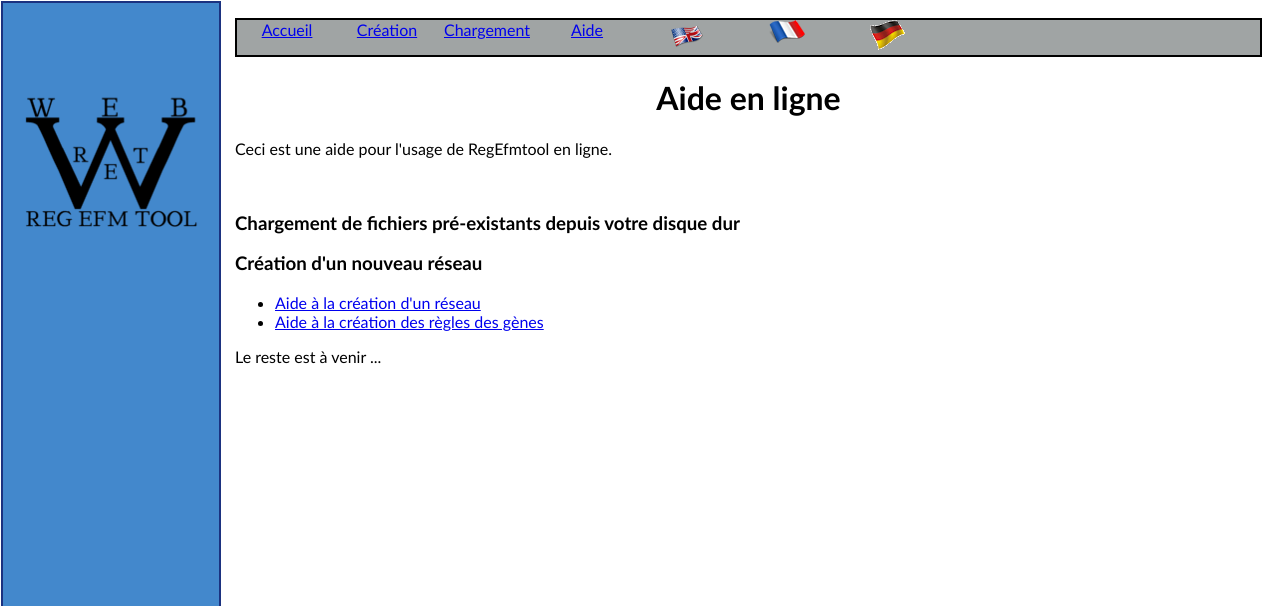
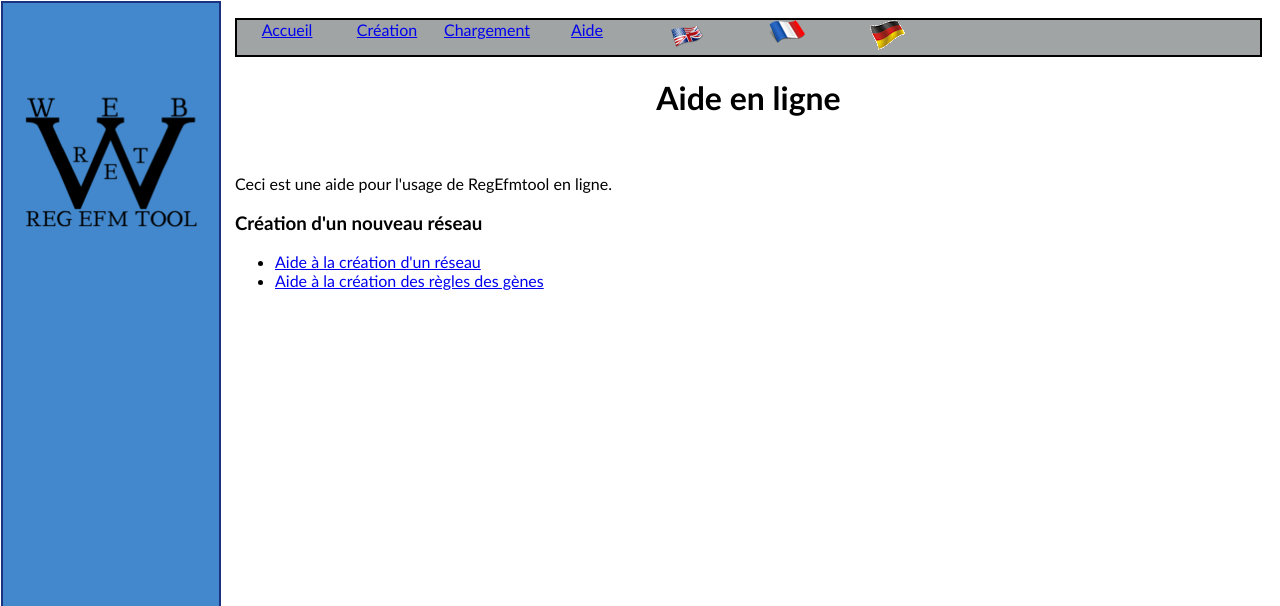
Before and after one commit to bioinfocttj/CPR, a PHP site: page /help.php in a window 1280 px wide. Shown: the top 606 px of the page. Run offline with PHP 8.4, Linux system fonts and the light colour scheme; some libraries are stand-ins or nearby versions.

Commit message:
modif help

```diff
--- a/WRET/help.php
+++ b/WRET/help.php
@@ -37,15 +37,14 @@
 		<div id="loadBody">
 			<h1><?php echo TXT_HELP_TITLE; ?></h1>
 		</div>
+		<br/>
+		<p><?php echo TXT_HELP_INTRO; ?> </p>
 
-		<p><?php echo TXT_HELP_INTRO; ?> </p>
-		</br>
-		<h3><?php echo TXT_HELP_FILES_LOAD; ?></h3>
 	   	<h3><?php echo TXT_HELP_FILES_CREATE; ?></h3>
 			<ul>
 				<li><a href="help_create.php">		<?php echo TXT_HELP_CREATION; ?> 	</a></li>
 				<li><a href="help_rules.php">		<?php echo TXT_HELP_GENERULES; ?> 	</a></li>
 			</ul>
-		<p><?php echo TXT_HELP_SUITE; ?></p>
+
 	</body>
 </html>
--- a/WRET/languages/de_lang.php
+++ b/WRET/languages/de_lang.php
@@ -190,11 +190,9 @@ define('TXT_OPTIONS_EFM_AUTO_T_2', "Nein ");
 
 define('TXT_HELP_TITLE', "Online-Hilfe");
 define('TXT_HELP_INTRO', "Dies ist eine Beihilfe für die Verwendung von Online-RegEfmtool.");
-define('TXT_HELP_FILES_LOAD', "Lädt vorhandene Dateien von Ihrer Festplatte");
 define('TXT_HELP_FILES_CREATE', "Schaffung von neuen metabolische Netzwerk");
 define('TXT_HELP_CREATION', "Aide à la création d'un réseau");
 define('TXT_HELP_GENERULES', "Aide à la création des règles des gènes");
-define('TXT_HELP_SUITE', "Der Rest kommt ...");
 
 //---------------------------------------------------------
 //help_rule.php
--- a/WRET/languages/en_lang.php
+++ b/WRET/languages/en_lang.php
@@ -191,11 +191,9 @@ define('TXT_OPTIONS_EFM_AUTO_T_2', "No ");
 
 define('TXT_HELP_TITLE', "Online help");
 define('TXT_HELP_INTRO', " This is an aid for the use of online RegEfmtool.");
-define('TXT_HELP_FILES_LOAD', "Loading preexisting files from your hard drive");
 define('TXT_HELP_FILES_CREATE', "Create a new network");
 define('TXT_HELP_CREATION', "Help to create a new network");
 define('TXT_HELP_GENERULES', "Help to create the gene rules");
-define('TXT_HELP_SUITE', "The rest is coming ...");
 
 //---------------------------------------------------------
 //help_rule.php
--- a/WRET/languages/fr_lang.php
+++ b/WRET/languages/fr_lang.php
@@ -192,11 +192,9 @@ define('TXT_OPTIONS_EFM_AUTO_T_2', "Non ");
 
 define('TXT_HELP_TITLE', "Aide en ligne");
 define('TXT_HELP_INTRO', " Ceci est une aide pour l'usage de RegEfmtool en ligne.");
-define('TXT_HELP_FILES_LOAD', "Chargement de fichiers pré-existants depuis votre disque dur");
 define('TXT_HELP_FILES_CREATE', "Création d'un nouveau réseau");
 define('TXT_HELP_CREATION', "Aide à la création d'un réseau");
 define('TXT_HELP_GENERULES', "Aide à la création des règles des gènes");
-define('TXT_HELP_SUITE', "Le reste est à venir ...");
 
 //---------------------------------------------------------
 //help_rule.php
```
